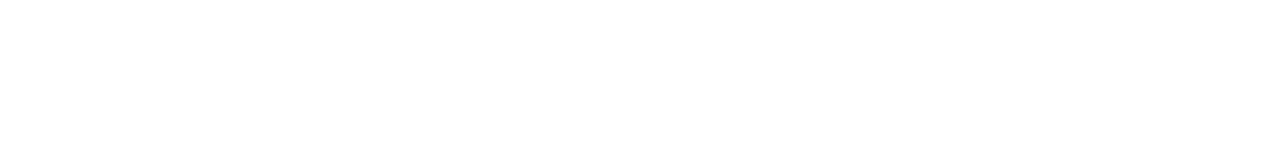
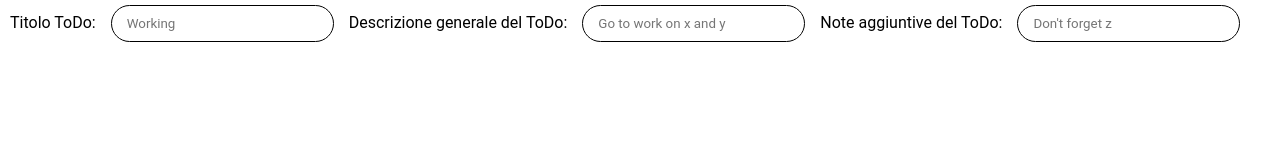
Before and after one commit to nicolanapa/todo-list, a website built with webpack: page dist/index.html in a window 1280 px wide. Built offline with nearby package versions, Linux system fonts and the light colour scheme.

Commit message:
Starting writing addFormDOM function and datechecker to retrieve today's date for input of date

```diff
--- a/src/form.js
+++ b/src/form.js
@@ -0,0 +1,89 @@
+function dateChecker() {
+    let todayDate = new Date();
+    if ( todayDate.getMonth <= 9 ) {
+
+    }
+    todayDate = todayDate.getFullYear() + "-" +  (todayDate.getMonth() + 1) + "-" + todayDate.getDate();
+    console.log(todayDate);
+    }
+
+dateChecker();
+
+function addFormDOM() {
+    let formContainer = document.querySelector("#form-container");
+    /*
+    //this.checklist = checklist;
+    this.dueDate = dueDate;
+    this.priority = priority; // 1 a 5 - blu, rosso, verde, giallo, azzurro
+    this.projectName = projectName;
+    */
+    let formStesso = document.createElement("form");
+    formStesso.setAttribute("method", "post");
+    formStesso.setAttribute("action", "#");
+    formContainer.appendChild(formStesso);
+    // TITOLO
+    let titleLabel = document.createElement("label");
+    titleLabel.textContent = "Titolo ToDo:"
+    let titleInput = document.createElement("input");
+    titleLabel.setAttribute("for", "title");
+    titleInput.setAttribute("type", "text");
+    titleInput.setAttribute("id", "title");
+    titleInput.setAttribute("name", "title");
+    titleInput.setAttribute("placeholder", "Working");
+
+    formStesso.appendChild(titleLabel);
+    formStesso.appendChild(titleInput);
+    // DESCRIZIONE
+    let descriptionLabel = document.createElement("label");
+    descriptionLabel.textContent = "Descrizione generale del ToDo:"
+    let descriptionInput = document.createElement("input");
+    descriptionLabel.setAttribute("for", "description");
+    descriptionInput.setAttribute("type", "text");
+    descriptionInput.setAttribute("id", "description");
+    descriptionInput.setAttribute("name", "description");
+    descriptionInput.setAttribute("placeholder", "Go to work on x and y");
+
+    formStesso.appendChild(descriptionLabel);
+    formStesso.appendChild(descriptionInput);
+    // NOTE
+    let notesLabel = document.createElement("label");
+    notesLabel.textContent = "Note aggiuntive del ToDo:"
+    let notesInput = document.createElement("input");
+    notesLabel.setAttribute("for", "notes");
+    notesInput.setAttribute("type", "text");
+    notesInput.setAttribute("id", "notes");
+    notesInput.setAttribute("name", "notes");
+    notesInput.setAttribute("placeholder", "Don't forget z");
+
+    formStesso.appendChild(notesLabel);
+    formStesso.appendChild(notesInput);
+    // CHECKLIST | checkbox
+    /*let checkListLabel = document.createElement("label");
+    checkListLabel.textContent = "Note aggiuntive del ToDo:"
+    let checkListInput = document.createElement("input");
+    checkListLabel.setAttribute("for", "notes");
+    checkListInput.setAttribute("type", "text");
+    checkListInput.setAttribute("id", "notes");
+    checkListInput.setAttribute("name", "notes");
+    checkListInput.setAttribute("placeholder", "Don't forget z");
+
+    formStesso.appendChild(checkListLabel);
+    formStesso.appendChild(checkListInput);*/
+    //DUEDATE | date
+    let dueDateLabel = document.createElement("label");
+    dueDateLabel.textContent = "ToDo da completare entro:"
+    let dueDateInput = document.createElement("input");
+    dueDateLabel.setAttribute("for", "notes");
+    dueDateInput.setAttribute("type", "date");
+    dueDateInput.setAttribute("min", "2000-01-01")
+    dueDateInput.setAttribute("max", "2099-12-31");
+    dueDateInput.setAttribute("id", "notes");
+    dueDateInput.setAttribute("name", "notes");
+    dueDateInput.setAttribute("value", todayDate);
+
+    formStesso.appendChild(dueDateLabel);
+    formStesso.appendChild(dueDateInput);
+    //
+}
+
+export { addFormDOM };
--- a/src/index.js
+++ b/src/index.js
@@ -1,6 +1,11 @@
 import "./style.css";
 import { myToDo, ToDo } from "./todoProject";
-console.log(new ToDo("dd", "s", "s", 1));
+import { addFormDOM } from "./form";
+//console.log(new ToDo("dd", "s", "s", 1));
+
 //Testare sempre robe con console.log
-myToDo[length] = "info";
-console.log(myToDo[0]);
+
+//myToDo[length] = "info";
+//console.log(myToDo[0]);
+addFormDOM();
+console.log(addFormDOM);
--- a/src/style.css
+++ b/src/style.css
@@ -0,0 +1,16 @@
+* {
+    font-family: roboto, system-ui;
+    padding: 0;
+    margin: 0;
+}
+
+label {
+    margin: 10px 10px;
+}
+
+input {
+    padding: 10px 15px;
+    margin: 5px;
+    border-radius: 20px;
+    border: 1px solid black;
+}
```
Also changed, not shown: dist/index.html, dist/main.js.
